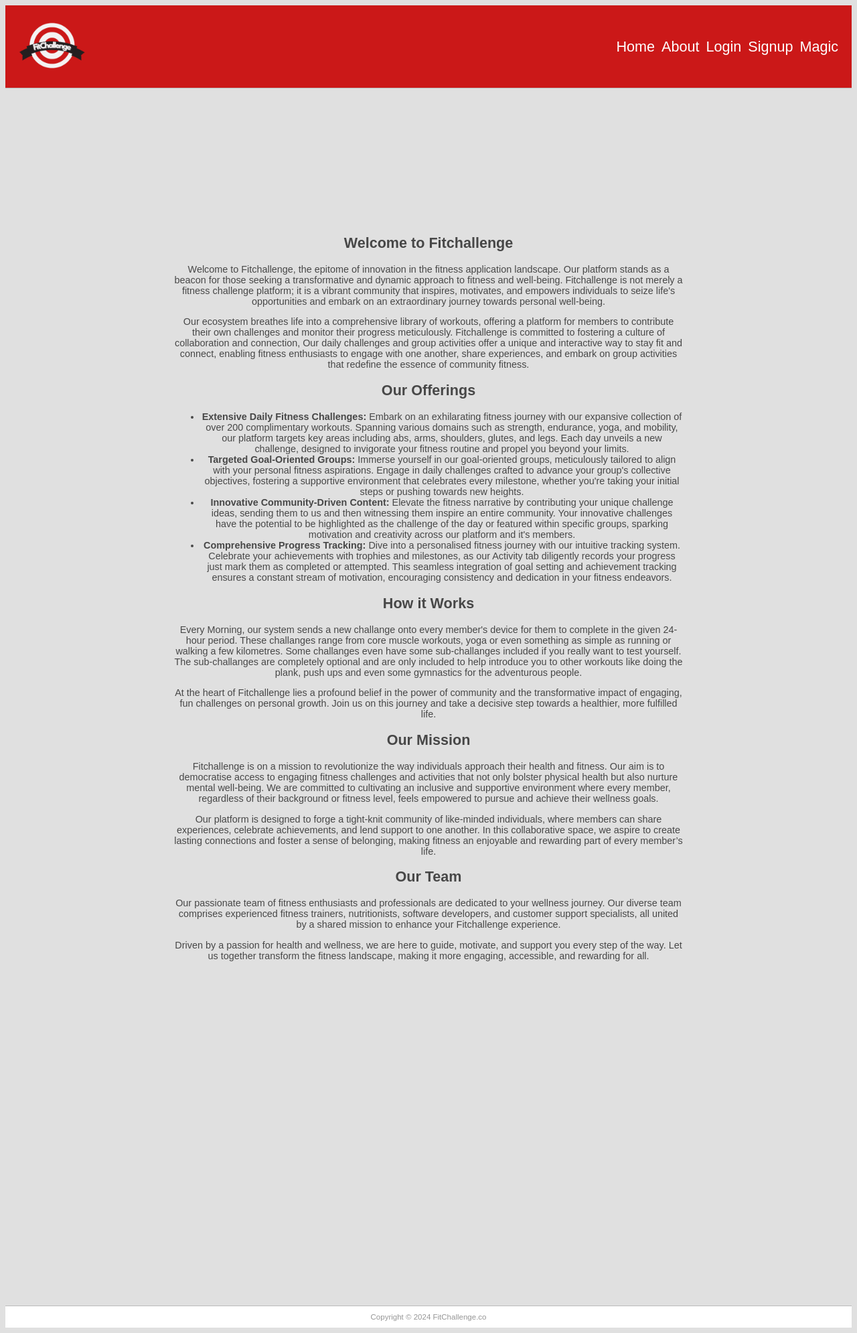
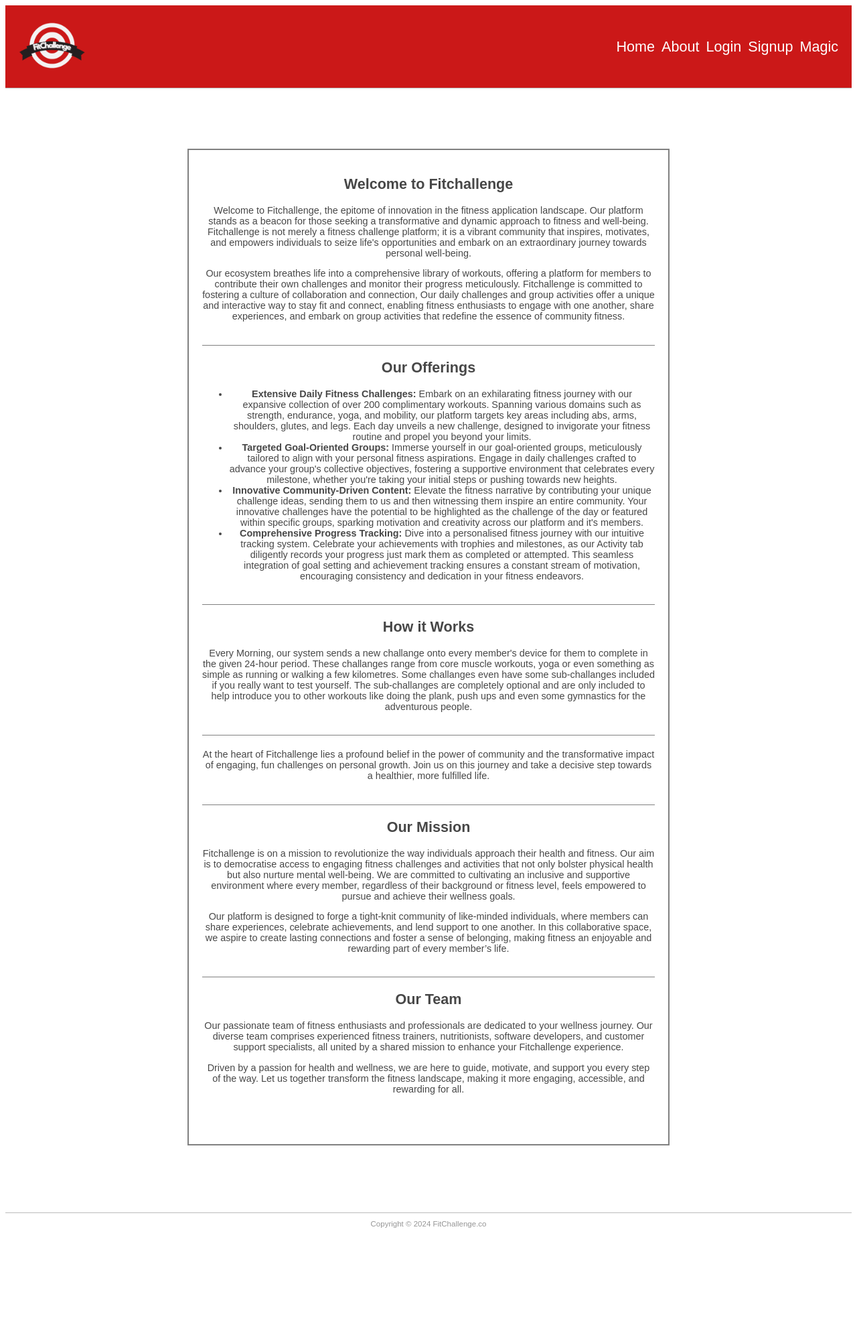
Before and after one commit to AdamG00/Web-Application-Group-Project, a Django app: page /about/ in a window 1280 px wide. Shown: the whole page at 67% size. After the commit the page ends 1833 px from the top, so only its background shows below. Run offline with Django 3.2, Linux system fonts and the light colour scheme; data comes from the database, SQL or seed files in the repository.

Commit message:
reduced margins and border

```diff
--- a/ca229_project_root/ca229_project_site/static/about.css
+++ b/ca229_project_root/ca229_project_site/static/about.css
@@ -1,6 +1,6 @@
 @charset "utf-8";
 body {
-	background-color: #E0E0E0;
+	background-color: #ffffff;
 	font-family: Arial;
 	font-size: 0.9em;
 	text-align: justify;
@@ -76,7 +76,7 @@
 }
 
 #main {
-	margin-top: 200px;
+	margin-top: 70px;
 	text-align: center;
 	padding: 0 20px;
 }
@@ -84,7 +84,7 @@
 #footer {
 	text-align: center;
 	font-size: 0.8em;
-	margin-top: 500px;
+	margin-top: 80px;
 	padding-top: 10px;
 	padding-bottom: 10px;
 	background-color: #FFFFFF;
--- a/ca229_project_root/pages/templates/pages/aboutpage.html
+++ b/ca229_project_root/pages/templates/pages/aboutpage.html
@@ -10,6 +10,22 @@
 {% endblock navbar %}
 
 {% block main_content %}
+<style>
+    #main-content {
+        display: none;
+        border: 2px solid grey;
+        padding: 20px;
+        margin: 20px;
+    }
+    .section {
+        border-bottom: 1px solid grey;
+        padding-bottom: 20px;
+        margin-bottom: 20px;
+    }
+    .section:last-child {
+        border-bottom: none;
+    }
+</style>
 
 <div id="main-content" style="display:none;">
     <script src="https://code.jquery.com/jquery-3.6.0.min.js"></script>
```
